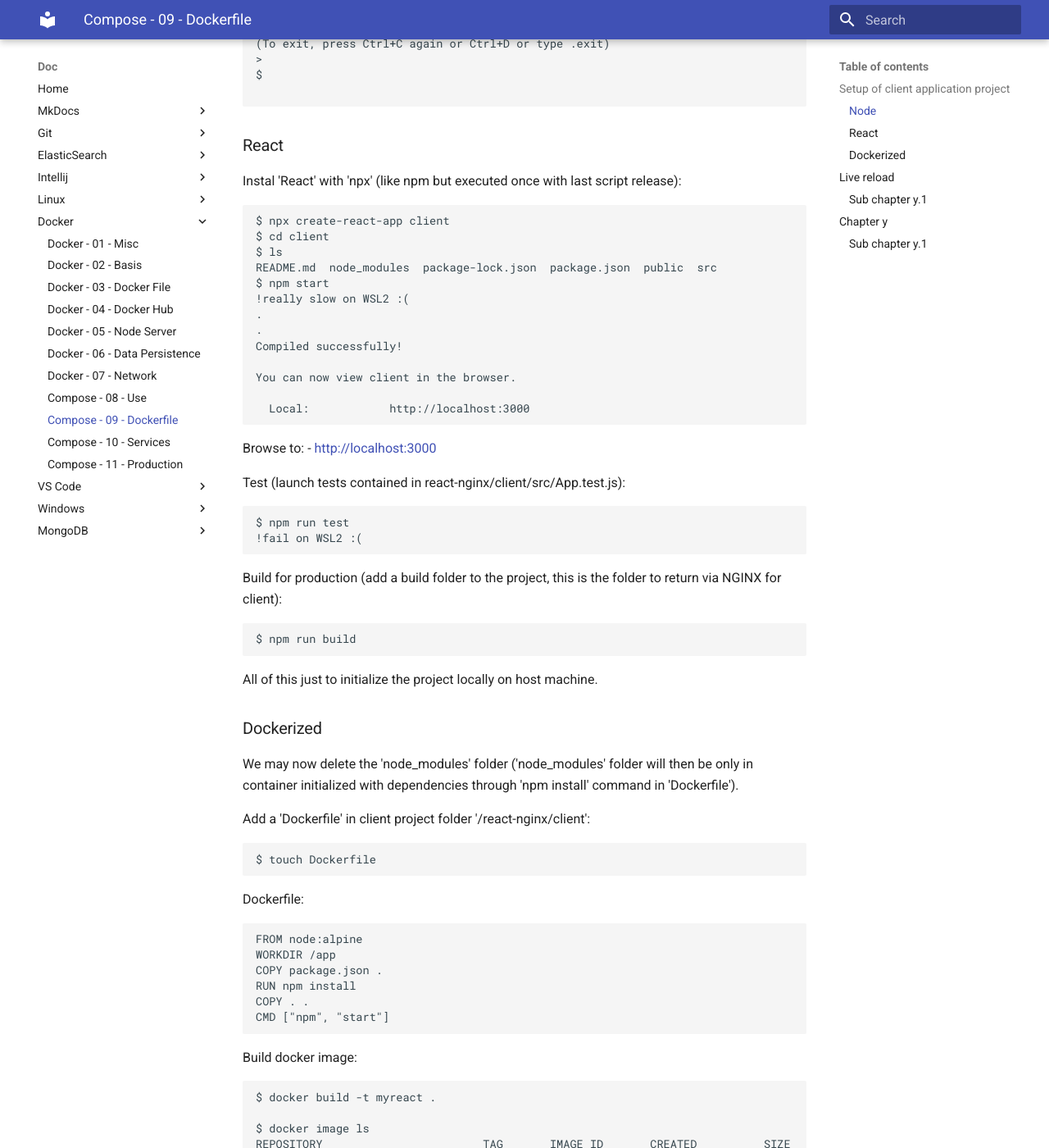
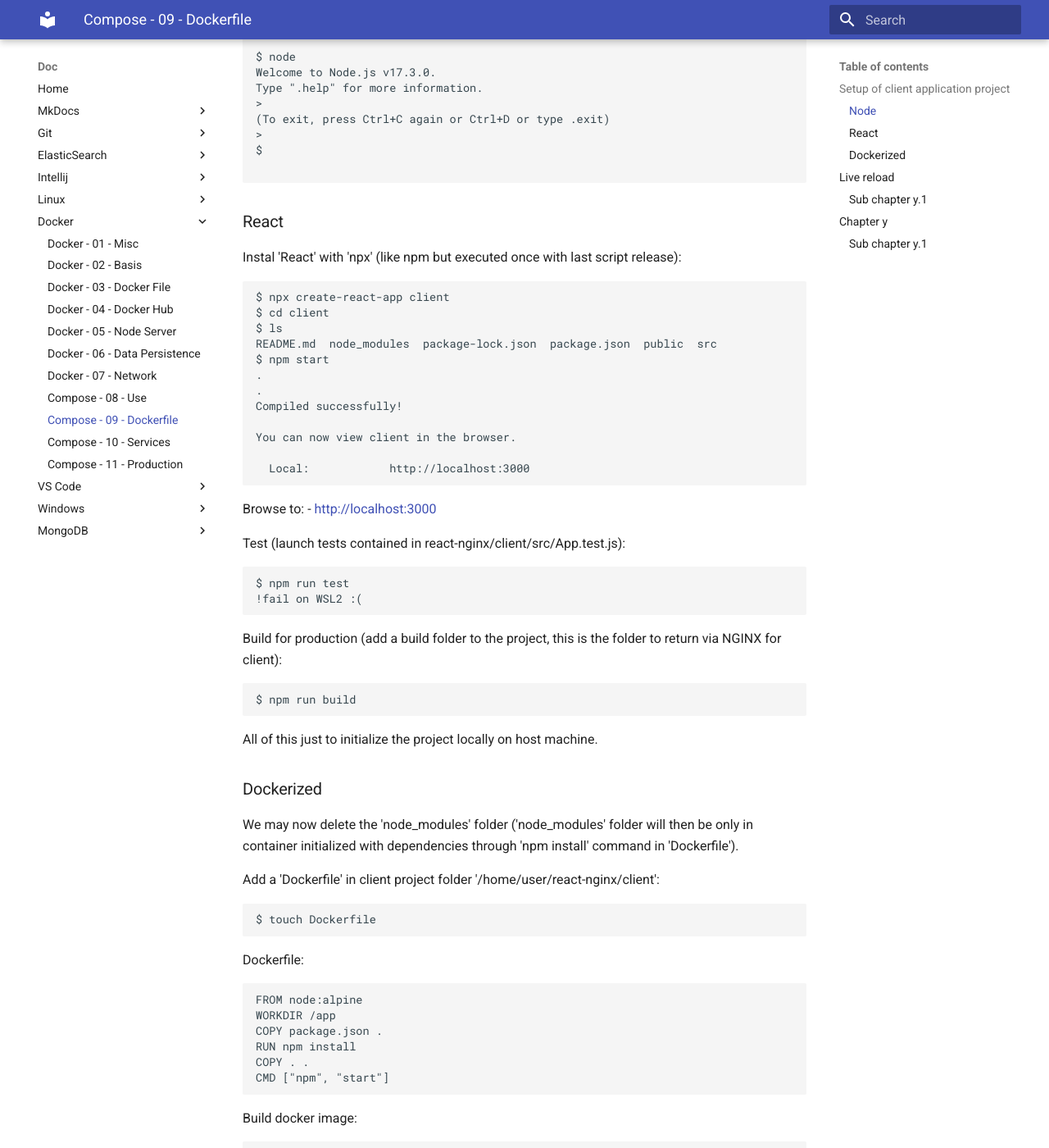
Before and after one commit to oldu73/doc, an MkDocs documentation site: the page built from docs/docker/9-compose-dockerfile.md, in a window 1280 px wide and 1400 px high, scrolled down 1386 px. Shown: the whole window at 82% size. Built offline with MkDocs 1.6.1 and Material for MkDocs 9.7.7, drawn with Linux system fonts in a browser that asks for light colours; some of the changed text lies outside the part shown.

Commit message:
docker compose - 09 - dockerfile - live reload - wip 02

````diff
--- a/docs/docker/9-compose-dockerfile.md
+++ b/docs/docker/9-compose-dockerfile.md
@@ -1,6 +1,9 @@
 # Compose - 9 - Dockerfile
 
 Docker Compose - Dockerfile
+
+!WSL2, advised to not use a mounted volume like '/mnt/c/' for handling a project to avoid slowness and live reload issues.
+Instead, prefer usage of a "native" WSL2 folder like for e.g. '/home/user/react-nginx'
 
 Dockerfile and Docker Compose to set up a client application composed of:
 - React
@@ -71,7 +74,6 @@
 $ ls
 README.md  node_modules  package-lock.json  package.json  public  src
 $ npm start
-!really slow on WSL2 :(
 .
 .
 Compiled successfully!
@@ -100,7 +102,7 @@
 
 We may now delete the 'node_modules' folder ('node_modules' folder will then be only in container initialized with dependencies through 'npm install' command in 'Dockerfile').
 
-Add a 'Dockerfile' in client project folder '/react-nginx/client':
+Add a 'Dockerfile' in client project folder '/home/user/react-nginx/client':
 ```console
 $ touch Dockerfile
 ```
````
Also changed, not shown: 1 other file.
